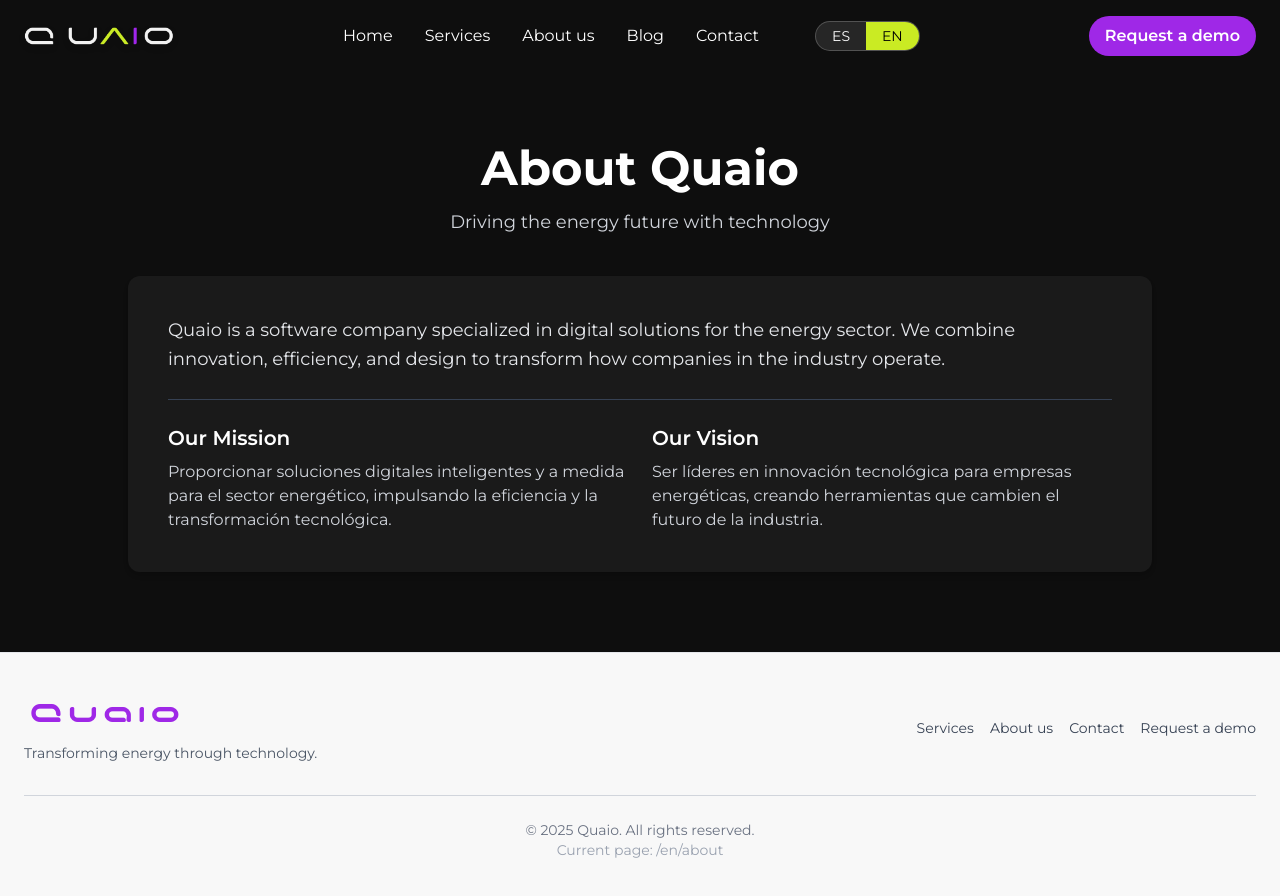
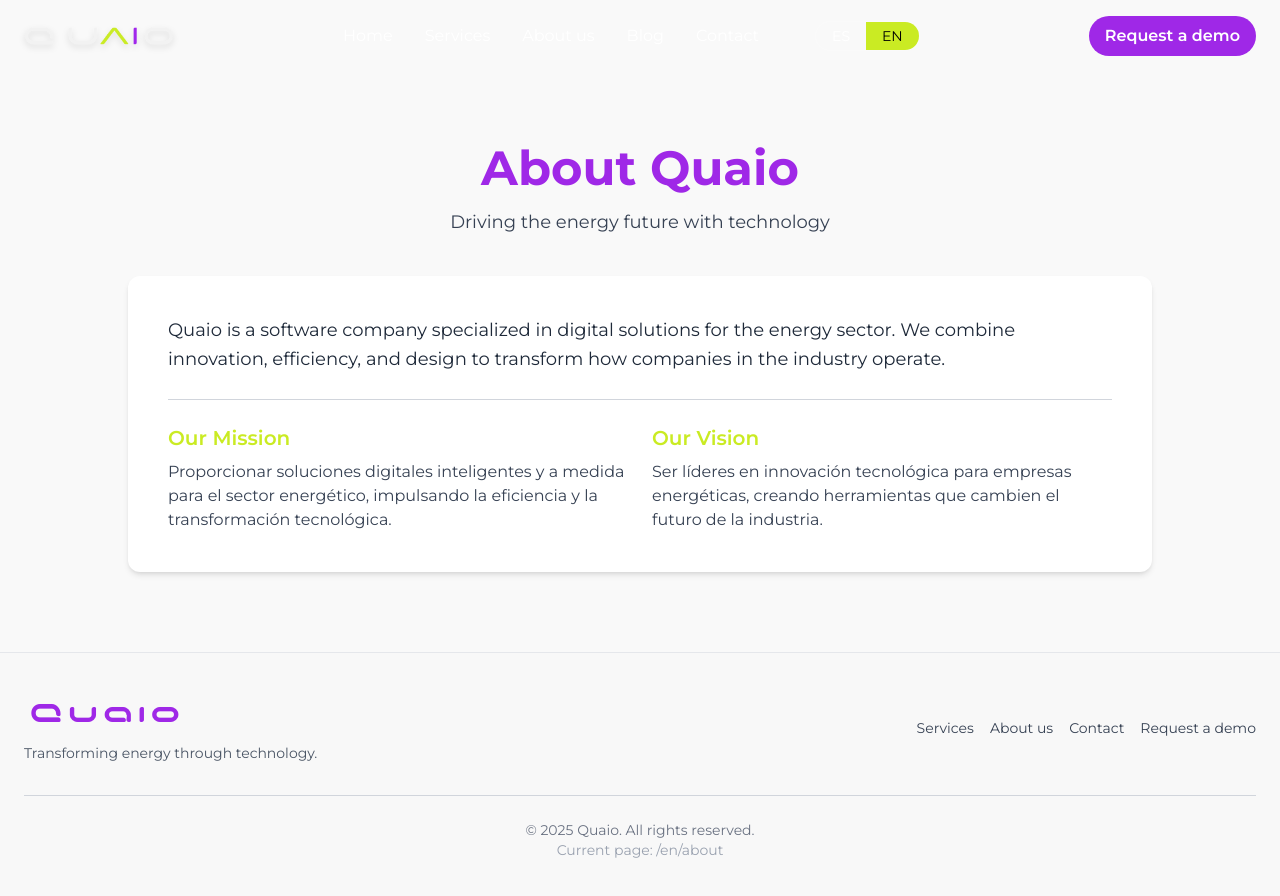
Before and after one commit to valebmss/quaio, a Next.js app: page /en/about in a window 1280 px wide. Shown: the top 896 px of the page. Built offline with nearby package versions, Linux system fonts and the light colour scheme.

Commit message:
colores about

```diff
--- a/components/About.tsx
+++ b/components/About.tsx
@@ -15,73 +15,54 @@
 
 export default function AboutSection({ dict }: AboutSectionProps) {
   return (
-    <section className="bg-[#0e0e0e] text-white py-20 px-6 md:px-12 overflow-hidden">
+    <section className="bg-[#f9f9f9] text-black py-20 px-6 md:px-12 overflow-hidden">
       <div className="max-w-5xl mx-auto">
         <motion.h2
-          className="text-4xl md:text-5xl font-bold text-primary mb-4 text-center pt-16"
-          initial={{ opacity: 0, y: -30 }}
+          className="text-4xl md:text-5xl font-bold text-[#9f28e7] mb-4 text-center pt-16"
+          initial={{ opacity: 0, y: -20 }}
           whileInView={{ opacity: 1, y: 0 }}
-          transition={{ duration: 0.8, ease: 'easeOut' }}
-          viewport={{ once: true }}
+          transition={{ duration: 0.6 }}
         >
           {dict.title}
         </motion.h2>
 
         <motion.p
-          className="text-lg text-gray-300 mb-10 text-center"
-          initial={{ opacity: 0 }}
-          whileInView={{ opacity: 1 }}
-          transition={{ delay: 0.3, duration: 0.8 }}
-          viewport={{ once: true }}
+          className="text-lg text-gray-700 mb-10 text-center"
+          initial={{ opacity: 0, y: 10 }}
+          whileInView={{ opacity: 1, y: 0 }}
+          transition={{ duration: 0.6, delay: 0.2 }}
         >
           {dict.subtitle}
         </motion.p>
 
         <motion.div
-          className="bg-[#1a1a1a] rounded-xl shadow-md p-6 md:p-10 space-y-6"
+          className="bg-white rounded-xl shadow-md p-6 md:p-10 space-y-6"
           initial={{ opacity: 0, scale: 0.95 }}
           whileInView={{ opacity: 1, scale: 1 }}
-          transition={{ delay: 0.5, duration: 0.8 }}
-          viewport={{ once: true }}
+          transition={{ duration: 0.6, delay: 0.3 }}
         >
-          <motion.p
-            className="text-base md:text-lg leading-relaxed text-gray-200"
-            initial={{ opacity: 0, y: 20 }}
-            whileInView={{ opacity: 1, y: 0 }}
-            transition={{ delay: 0.6, duration: 0.8 }}
-            viewport={{ once: true }}
-          >
+          <p className="text-base md:text-lg leading-relaxed text-gray-800">
             {dict.description}
-          </motion.p>
+          </p>
 
-          <div className="grid md:grid-cols-2 gap-6 pt-6 border-t border-gray-700">
-            <motion.div
-              initial={{ opacity: 0, x: -30 }}
-              whileInView={{ opacity: 1, x: 0 }}
-              transition={{ delay: 0.7, duration: 0.8 }}
-              viewport={{ once: true }}
-            >
-              <h3 className="text-xl font-semibold text-secondary mb-2">
+          <div className="grid md:grid-cols-2 gap-6 pt-6 border-t border-gray-300">
+            <div>
+              <h3 className="text-xl font-semibold text-[#caeb23] mb-2">
                 {dict.mission}
               </h3>
-              <p className="text-gray-300 text-sm md:text-base">
+              <p className="text-gray-700 text-sm md:text-base">
                 Proporcionar soluciones digitales inteligentes y a medida para el sector energético, impulsando la eficiencia y la transformación tecnológica.
               </p>
-            </motion.div>
+            </div>
 
-            <motion.div
-              initial={{ opacity: 0, x: 30 }}
-              whileInView={{ opacity: 1, x: 0 }}
-              transition={{ delay: 0.8, duration: 0.8 }}
-              viewport={{ once: true }}
-            >
-              <h3 className="text-xl font-semibold text-secondary mb-2">
+            <div>
+              <h3 className="text-xl font-semibold text-[#caeb23] mb-2">
                 {dict.vision}
               </h3>
-              <p className="text-gray-300 text-sm md:text-base">
+              <p className="text-gray-700 text-sm md:text-base">
                 Ser líderes en innovación tecnológica para empresas energéticas, creando herramientas que cambien el futuro de la industria.
               </p>
-            </motion.div>
+            </div>
           </div>
         </motion.div>
       </div>
--- a/components/Servicios.tsx
+++ b/components/Servicios.tsx
@@ -17,7 +17,7 @@
           initial={{ opacity: 0, y: 20 }}
           whileInView={{ opacity: 1, y: 0 }}
           transition={{ duration: 0.8 }}
-          className="text-4xl md:text-4xl font-bold mb-10 text-[#9f28e7]"
+          className="text-4xl md:text-5xl font-bold mb-10 text-[#9f28e7]"
         >
           {dict.title}
         </motion.h2>
```
